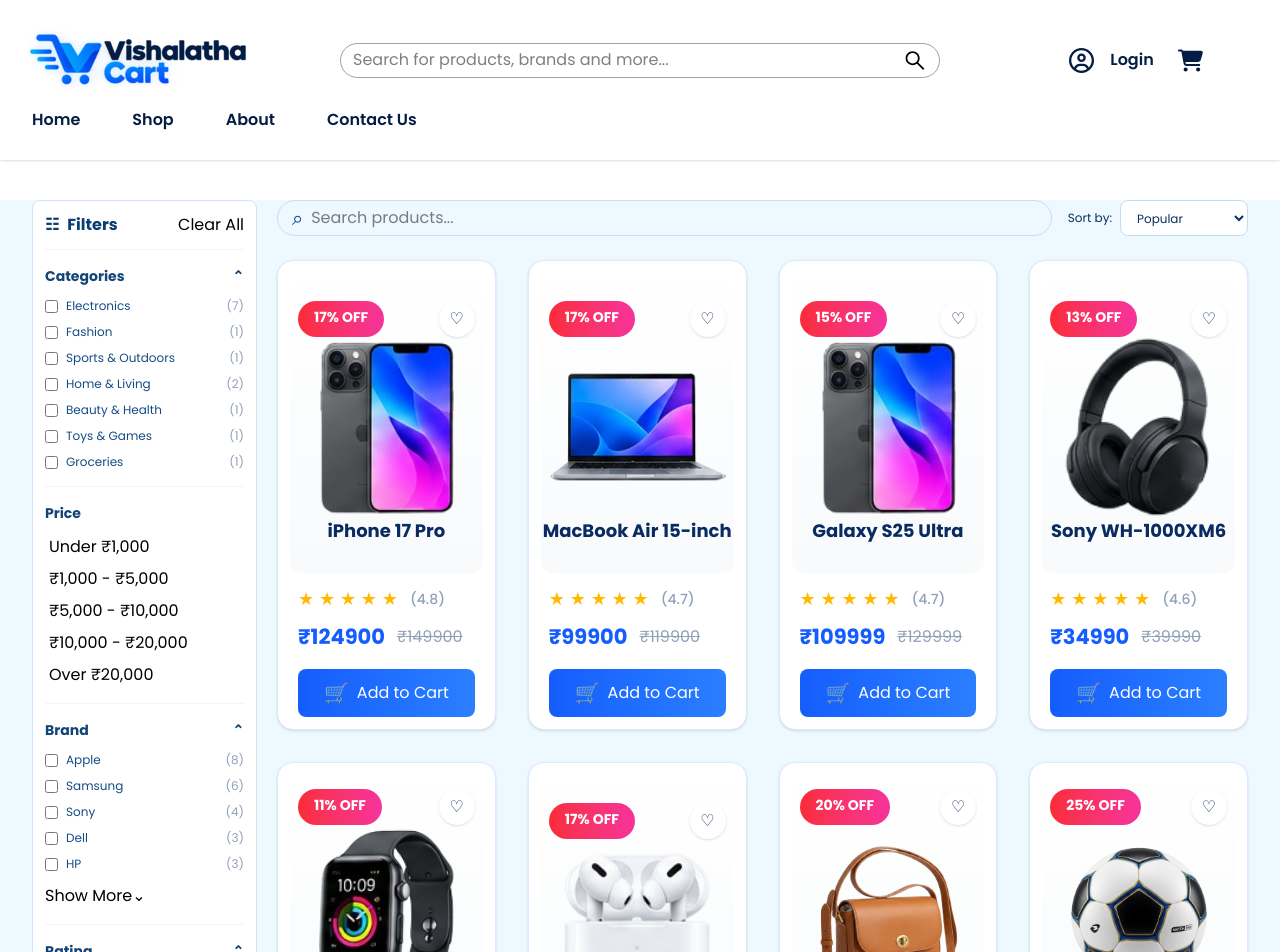
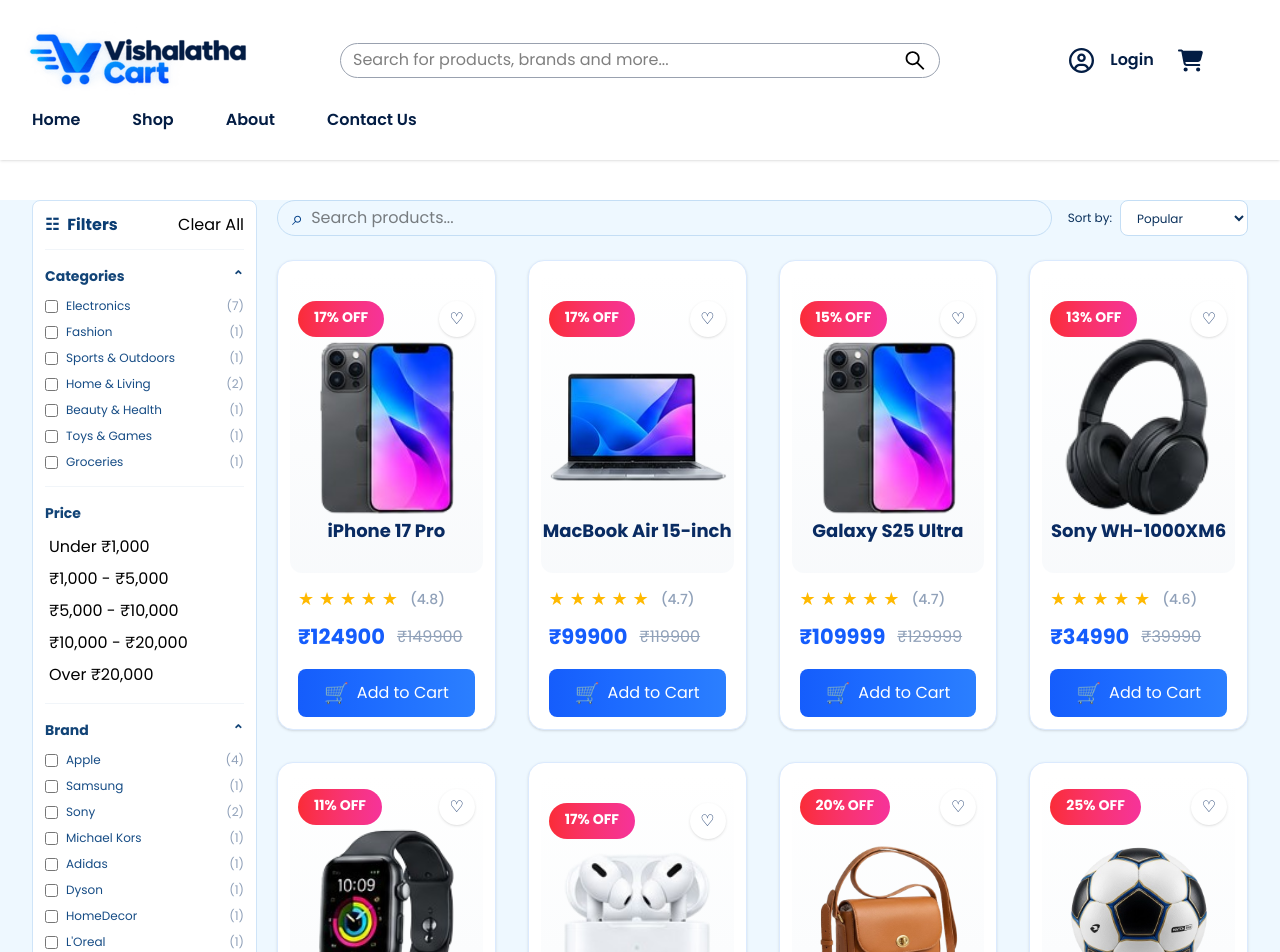
Before and after one commit to devrathul/VishalathaCart, a React (Vite) app: page /products in a window 1280 px wide. Shown: the top 952 px of the page. Built offline with nearby package versions, Linux system fonts and the light colour scheme.

Commit message:
brand based filter option added to product page

```diff
--- a/src/components/products/ProductBrand.jsx
+++ b/src/components/products/ProductBrand.jsx
@@ -1,13 +1,28 @@
+import { useDispatch, useSelector } from 'react-redux'
+import { toggleBrand } from '../../features/products/productsSlice'
+
 const ProductBrand = () => {
+    const dispatch = useDispatch()
+    const products = useSelector(state => state.productList.value)
+    const selectedBrands = useSelector(state => state.productList.selectedBrand)
+    const brands = products.reduce((brandCounts, product) => {
+        brandCounts[product.brand] = (brandCounts[product.brand] || 0) + 1
+        return brandCounts
+    }, {})
+
     return (
         <div className="border-b border-slate-100 py-4">
             <div className="mb-3 flex items-center justify-between text-sm font-bold text-[#124477]">Brand <span>⌃</span></div>
             <div className="space-y-2.5 text-xs text-[#164c85]">
-                <label className="flex items-center justify-between"><span className="flex items-center gap-2"><input type="checkbox" className="accent-[#087ff5]" /> Apple</span><span className="text-slate-400">(8)</span></label>
-                <label className="flex items-center justify-between"><span className="flex items-center gap-2"><input type="checkbox" className="accent-[#087ff5]" /> Samsung</span><span className="text-slate-400">(6)</span></label>
-                <label className="flex items-center justify-between"><span className="flex items-center gap-2"><input type="checkbox" className="accent-[#087ff5]" /> Sony</span><span className="text-slate-400">(4)</span></label>
-                <label className="flex items-center justify-between"><span className="flex items-center gap-2"><input type="checkbox" className="accent-[#087ff5]" /> Dell</span><span className="text-slate-400">(3)</span></label>
-                <label className="flex items-center justify-between"><span className="flex items-center gap-2"><input type="checkbox" className="accent-[#087ff5]" /> HP</span><span className="text-slate-400">(3)</span></label>
+                {Object.entries(brands).map(([brand, count]) => (
+                    <label className="flex items-center justify-between" key={brand}>
+                        <span className="flex items-center gap-2">
+                            <input type="checkbox" className="accent-[#087ff5]" checked={selectedBrands.includes(brand)}
+                                onChange={() => dispatch(toggleBrand(brand))} /> {brand}
+                        </span>
+                        <span className="text-slate-400">({count})</span>
+                    </label>
+                ))}
             </div>
             <button className="mt-3 text-[11px] font-semibold text-brand-600">Show More⌄</button>
         </div>
--- a/src/components/products/Products.jsx
+++ b/src/components/products/Products.jsx
@@ -6,15 +6,14 @@
     const productList = useSelector(state => state.productList.value)
     const selectedCategories = useSelector(state => state.productList.selectedCategories)
     const selectedPriceRange = useSelector(state => state.productList.selectedPriceRange)
+    const selectedBrand = useSelector(state => state.productList.selectedBrand)
 
     const filteredProducts = productList.filter((product) => {
-        const matchesCategory = selectedCategories.length === 0
-            || selectedCategories.includes(product.category)
-        const matchesPrice = !selectedPriceRange
-            || (product.price >= selectedPriceRange.min
-                && (selectedPriceRange.max === null || product.price < selectedPriceRange.max))
+        const matchesCategory = selectedCategories.length === 0 || selectedCategories.includes(product.category)
+        const matchesPrice = !selectedPriceRange || (product.price >= selectedPriceRange.min && (selectedPriceRange.max === null || product.price < selectedPriceRange.max))
+        const matchesBrand = selectedBrand.length === 0 || selectedBrand.includes(product.brand)
 
-        return matchesCategory && matchesPrice
+        return matchesCategory && matchesPrice && matchesBrand
     })
     return (
         <>
--- a/src/features/products/productsSlice.js
+++ b/src/features/products/productsSlice.js
@@ -397,7 +397,8 @@
     initialState: {
         value: products,
         selectedCategories: [],
-        selectedPriceRange: null
+        selectedPriceRange: null,
+        selectedBrand: []
     },
     reducers: {
         addProduct: (state, action) => {
@@ -426,6 +427,10 @@
                 && state.selectedPriceRange?.max === max
             state.selectedPriceRange = isSelected ? null : { min, max }
         },
+        toggleBrand: (state, action) => {
+            const brand = action.payload
+            state.selectedBrand = state.selectedBrand.includes(brand) ? state.selectedBrand.filter(brand => brand !== brand) : [...state.selectedBrand, brand]
+        },
         clearCategoryFilters: (state) => {
             state.selectedCategories = []
             state.selectedPriceRange = null
@@ -433,6 +438,6 @@
     }
 })
 
-export const { addToCart, toggleCategory, togglePrice, clearCategoryFilters, addProduct, deleteProduct, updateProduct } = productsSlice.actions
+export const { addToCart, toggleCategory, togglePrice, toggleBrand, clearCategoryFilters, addProduct, deleteProduct, updateProduct } = productsSlice.actions
 
 export default productsSlice.reducer
```
